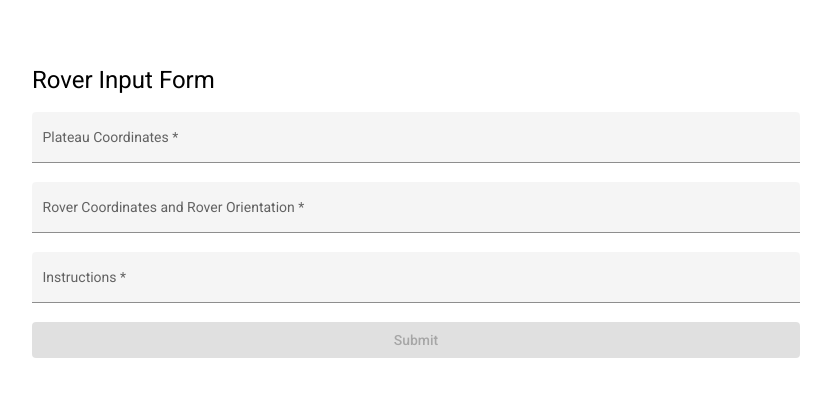
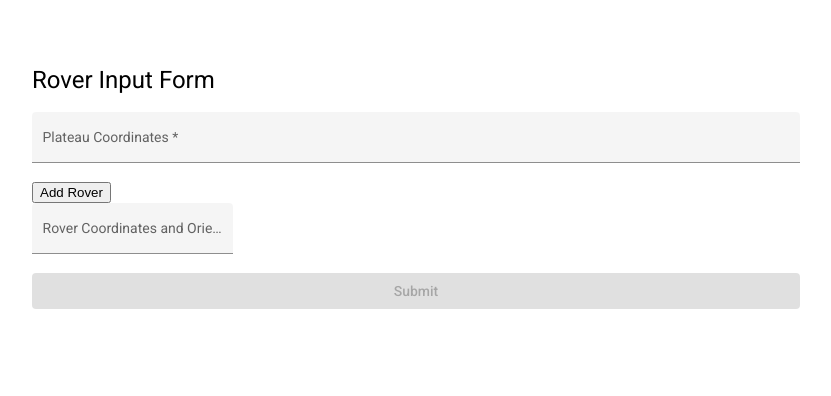
Before and after one commit to apnoble/mars-rover, an Angular app: page / in a window 1280 px wide. Shown: the top 396 px of the page, without its empty margins (224-1055 px from the left). Built offline with nearby package versions, Linux system fonts and the light colour scheme.

Commit message:
make it so that form array works with groups of rovers

```diff
--- a/src/app/rover-form/rover-form.component.html
+++ b/src/app/rover-form/rover-form.component.html
@@ -7,18 +7,28 @@
             <mat-error *ngIf="inputForm.controls.plateau.invalid">{{getErrorMessage("plateau")}}</mat-error>
         </mat-form-field>
 
-        <mat-form-field appearance="fill">
-            <mat-label>Rover Coordinates and Rover Orientation</mat-label>
-            <input matInput placeholder="1 2 N" formControlName="rover" required>
-            <mat-error *ngIf="inputForm.controls.rover.invalid">{{getErrorMessage("rover")}}</mat-error>
-        </mat-form-field>
+        <div formArrayName ="roversArray">
+            <button (click)="addRover()">Add Rover</button>
+            <div *ngFor="let item of getRoversArray(); let i=index" [formGroupName] = i>
 
-        <mat-form-field appearance="fill">
-            <mat-label>Instructions</mat-label>
-            <input matInput placeholder="LMLMLMLMM" formControlName="instructions" required>
-            <mat-error *ngIf="inputForm.controls.instructions.invalid">{{getErrorMessage("instructions")}}</mat-error>
-        </mat-form-field>
+                    <!-- <h3>Rover {{i + 1}} </h3>
+                    <h3>Rover {{roverGroup.rover}} </h3>
+                    <h3>Rover {{i + 1}} </h3> -->
+                    <mat-form-field appearance="fill">
+                    <mat-label>Rover Coordinates and Orientation</mat-label>
+                    <input matInput placeholder="1 2 N" formControlName="rover" required>
+                    <!-- <mat-error *ngIf="inputForm.controls.rover.invalid">{{getErrorMessage("rover")}}</mat-error> -->
+                    </mat-form-field>
 
+
+
+                <!-- <mat-form-field appearance="fill">
+                    <mat-label>Instructions</mat-label>
+                    <input matInput placeholder="LMLMLMLMM" formControlName="instructions" required>
+                    <mat-error *ngIf="inputForm.controls.instructions.invalid">{{getErrorMessage("instructions")}}</mat-error>
+                </mat-form-field> -->
+            </div>
+        </div>
         <button mat-raised-button color="primary" [disabled]="!inputForm.valid" type="submit">Submit</button>
     </form>
 
--- a/src/app/rover-form/rover-form.component.ts
+++ b/src/app/rover-form/rover-form.component.ts
@@ -12,9 +12,16 @@ export class RoverFormComponent implements OnInit {
 
   inputForm = this.fb.group({
     plateau: ['', [Validators.required, Validators.pattern('[0-9]+\\\s[0-9]+$')]],
-    rover: ['', [Validators.required, Validators.pattern('[0-9]+\\\s[0-9]+\\\s[NSEW]')]],
-    instructions: ['', [Validators.required, Validators.pattern('[LMN]+')]]
+    roversArray: this.fb.array([
+        this.fb.group({
+            rover: this.fb.control('', [Validators.required, Validators.pattern('[0-9]+\\\s[0-9]+\\\s[NSEW]')]),
+            intructions: this.fb.control('', [Validators.required, Validators.pattern('[LMN]+')])
+        })
+    ]),
   });
+
+  //rover: ['', [Validators.required, Validators.pattern('[0-9]+\\\s[0-9]+\\\s[NSEW]')]],
+  //instructions: ['', [Validators.required, Validators.pattern('[LMN]+')]]
 
   output: any;
   x:any;
@@ -25,6 +32,11 @@ export class RoverFormComponent implements OnInit {
 
   ngOnInit(): void {
   }
+
+  getRoversArray() {
+    return (this.inputForm.get('roversArray') as FormArray).controls;
+  }
+
 
   getErrorMessage(from: string) {
 
@@ -61,15 +73,25 @@ export class RoverFormComponent implements OnInit {
 
   onClick(): void {
     //console.log(this.plateau.value);
+
   }
 
   onSubmit(): void {
 
-    this.output = this.roverService.getOutput(this.inputForm.value);
-    this.x = this.output.x;
-    this.y = this.output.y;
-    this.orientation = this.output.orientation;
+    // this.output = this.roverService.getOutput(this.inputForm.value);
+    // this.x = this.output.x;
+    // this.y = this.output.y;
+    // this.orientation = this.output.orientation;
   }
 
+  addRover(): void {
+      (this.inputForm.controls.roversArray as FormArray).push(this.fb.group({
+        rover: this.fb.control('', [Validators.required, Validators.pattern('[0-9]+\\\s[0-9]+\\\s[NSEW]')]),
+        intructions: this.fb.control('', [Validators.required, Validators.pattern('[LMN]+')])
+    }));
+  }
+//   getRoversArrayControls() {
+//       return (this.roversArray.controls)
+//   }
 
 }
```
